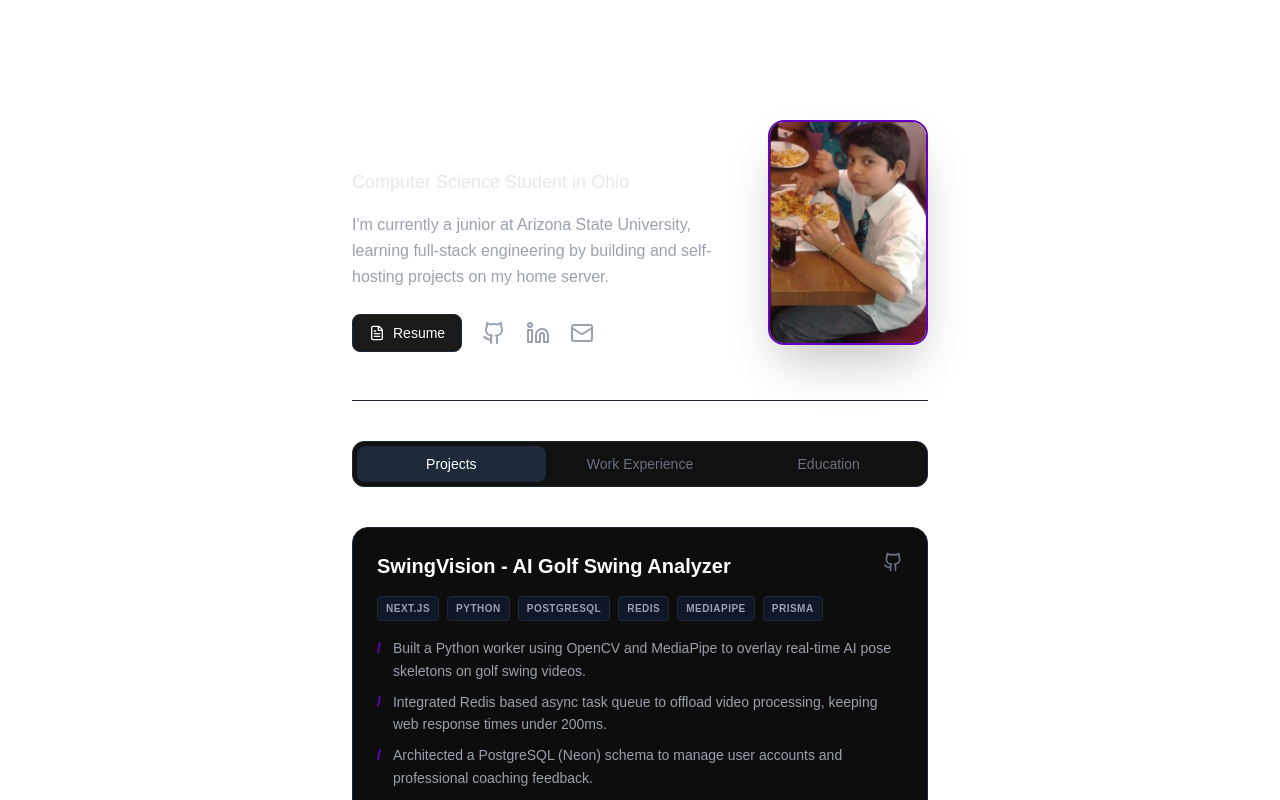
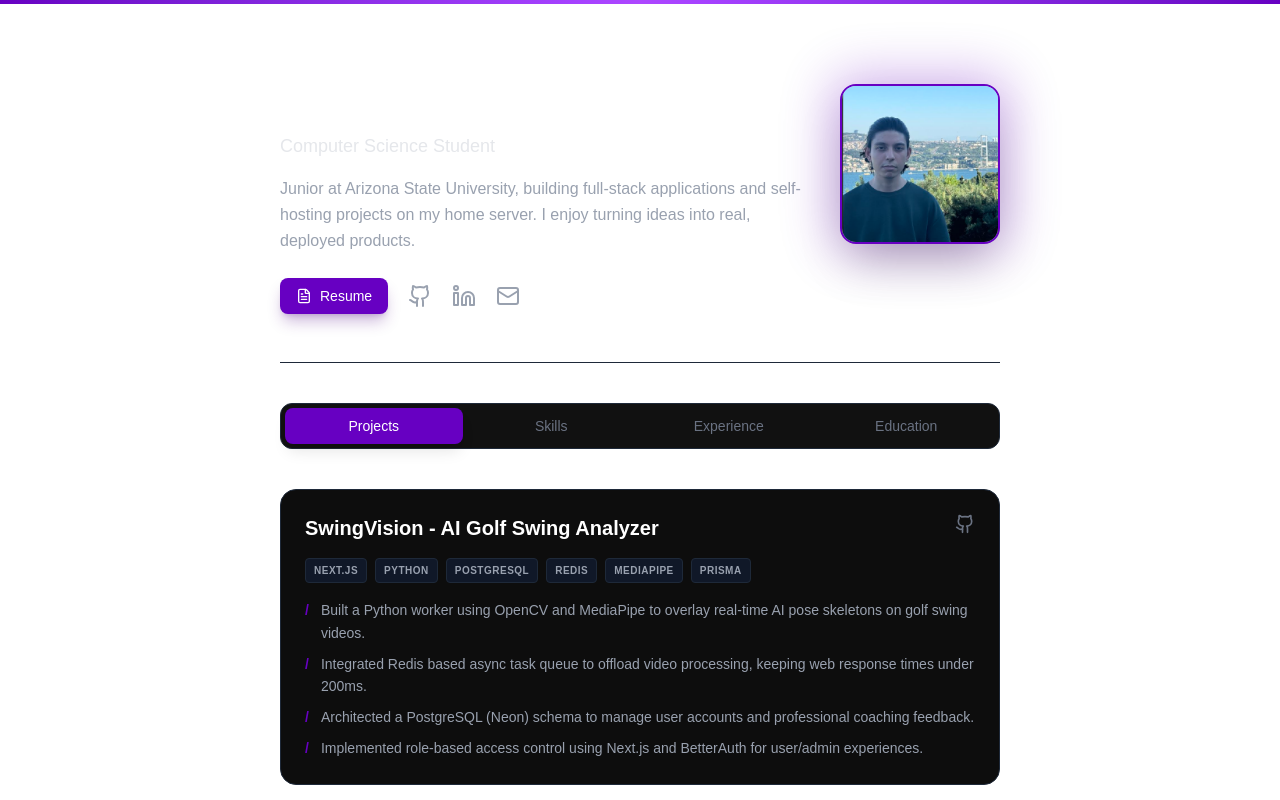
Before and after one commit to ruff1e/PortfolioWebsite, a Next.js app: page / in a window 1280 px wide. Shown: the top 800 px of the page. Built offline with nearby package versions, Linux system fonts and the light colour scheme.

Commit message:
Please enter the commit message for your changes. Lines starting

```diff
--- a/app/education/page.tsx
+++ /dev/null
@@ -1,9 +0,0 @@
-import React from 'react'
-
-const educationPage = () => {
-  return (
-    <div>education page</div>
-  )
-}
-
-export default educationPage
--- a/app/layout.tsx
+++ b/app/layout.tsx
@@ -8,14 +8,7 @@ export default function RootLayout({
 }>) {
   return (
   <html lang="en">
-    <body>
-      {/* This main container limits the width and centers everything */}
-      <div className="max-w-2xl mx-auto px-6 py-10">
-
-
-        {children}
-      </div>
-    </body>
+    <body>{children}</body>
   </html>
 );
 }
--- a/app/page.tsx
+++ b/app/page.tsx
@@ -4,10 +4,29 @@ import Link from "next/link";
 import { useState } from "react";
 import { Github, Linkedin, Mail, FileText } from "lucide-react";
 
+const SKILLS = {
+  Languages: ["Python", "Java", "JavaScript", "TypeScript", "C", "C++"],
+  Frameworks: ["Next.js", "React", "Django", "Spring Boot"],
+  "Databases & Tools": [
+    "PostgreSQL",
+    "MySQL",
+    "SQLite",
+    "Redis",
+    "Prisma",
+    "Docker",
+  ],
+  "Cloud & DevOps": ["AWS", "CI/CD", "Linux/Unix", "Git/GitHub"],
+  Other: ["MediaPipe", "OpenCV", "Postman", "PyTest"],
+};
+
 export default function Home() {
   const [activeTab, setActiveTab] = useState("projects");
 
   return (
+    <>
+      {/* Purple accent bar */}
+      <div className="h-1 w-full bg-gradient-to-r from-[#6700c2] via-purple-500 to-[#6700c2]" />
+
       <main className="max-w-3xl mx-auto px-6 py-12 md:py-20">
         {/* Header Section */}
         <section className="flex flex-col-reverse md:flex-row items-start justify-between gap-8 mb-12">
@@ -16,22 +35,24 @@ export default function Home() {
               Hi, I'm Emre
             </h1>
             <p className="text-lg font-medium text-gray-200 mb-4">
-            Computer Science Student in Ohio
+              Computer Science Student
             </p>
             <p className="text-gray-400 leading-relaxed mb-6">
-            I'm currently a junior at Arizona State University, learning full-stack
-            engineering by building and self-hosting projects on my home server.
+              Junior at Arizona State University, building full-stack
+              applications and self-hosting projects on my home server. I enjoy
+              turning ideas into real, deployed products.
             </p>
 
             <div className="flex items-center space-x-5">
               <Link href="/ResumeEmreKadirhan.pdf" target="_blank">
-              <button className="flex items-center gap-2 bg-[#1a1a1a] px-4 py-2 rounded-lg border border-gray-800 hover:bg-gray-800 transition text-sm font-medium text-white">
+                <button className="flex items-center gap-2 bg-[#6700c2] px-4 py-2 rounded-lg hover:bg-purple-700 transition text-sm font-medium text-white shadow-lg shadow-purple-900/30">
                   <FileText size={16} />
                   Resume
                 </button>
               </Link>
 
-            <Link href="https://github.com/ruff1e"
+              <Link
+                href="https://github.com/ruff1e"
                 target="_blank"
                 className="text-gray-400 hover:text-white transition"
                 title="GitHub"
@@ -39,7 +60,8 @@ export default function Home() {
                 <Github size={24} />
               </Link>
 
-            <Link href="https://www.linkedin.com/in/emre-kadirhan-b68142228/"
+              <Link
+                href="https://www.linkedin.com/in/emre-kadirhan-b68142228/"
                 target="_blank"
                 className="text-gray-400 hover:text-white transition"
                 title="LinkedIn"
@@ -47,7 +69,8 @@ export default function Home() {
                 <Linkedin size={24} />
               </Link>
 
-            <Link href="mailto:kadirhanemreemre@gmail.com"
+              <Link
+                href="mailto:kadirhanemreemre@gmail.com"
                 className="text-gray-400 hover:text-white transition"
                 title="Email Me"
               >
@@ -56,13 +79,14 @@ export default function Home() {
             </div>
           </div>
 
-        <div className="relative w-32 h-32 md:w-40 md:h-40 shrink-0">
+          <div className="relative shrink-0">
+            <div className="absolute inset-0 rounded-2xl bg-[#6700c2] blur-xl opacity-30 scale-110" />
             <Image
-            src="/og.png"
+              src="/mefoto.png"
               alt="Emre"
               width={160}
               height={160}
-            className="rounded-2xl object-cover border-2 border-[#6700c2] shadow-2xl"
+              className="relative w-32 h-32 md:w-40 md:h-40 rounded-2xl object-cover border-2 border-[#6700c2] shadow-2xl"
             />
           </div>
         </section>
@@ -72,15 +96,17 @@ export default function Home() {
         {/* Navigation Tabs */}
         <div className="w-full">
           <div className="flex bg-[#111] p-1 rounded-xl mb-10 border border-gray-800">
-          {["projects", "work", "education"].map((tab) => (
+            {["projects", "skills", "work", "education"].map((tab) => (
               <button
                 key={tab}
                 onClick={() => setActiveTab(tab)}
-              className={`flex-1 py-2 text-sm font-medium rounded-lg capitalize transition ${
-                activeTab === tab ? "bg-gray-800 text-white" : "text-gray-500 hover:text-gray-300"
+                className={`flex-1 py-2 text-sm font-medium rounded-lg capitalize transition-all duration-200 ${
+                  activeTab === tab
+                    ? "bg-[#6700c2] text-white shadow-lg"
+                    : "text-gray-500 hover:text-gray-300"
                 }`}
               >
-              {tab === "work" ? "Work Experience" : tab}
+                {tab === "work" ? "Experience" : tab}
               </button>
             ))}
           </div>
@@ -91,13 +117,20 @@ export default function Home() {
               <div className="animate-in fade-in slide-in-from-bottom-4 duration-500 space-y-6">
                 <ProjectItem
                   title="SwingVision - AI Golf Swing Analyzer"
-                tags={["Next.js", "Python", "PostgreSQL", "Redis", "MediaPipe", "Prisma"]}
+                  tags={[
+                    "Next.js",
+                    "Python",
+                    "PostgreSQL",
+                    "Redis",
+                    "MediaPipe",
+                    "Prisma",
+                  ]}
                   github="https://github.com/ruff1e/Golf-Swing-Analysis"
                   points={[
                     "Built a Python worker using OpenCV and MediaPipe to overlay real-time AI pose skeletons on golf swing videos.",
                     "Integrated Redis based async task queue to offload video processing, keeping web response times under 200ms.",
                     "Architected a PostgreSQL (Neon) schema to manage user accounts and professional coaching feedback.",
-                  "Implemented role-based access control using Next.js and BetterAuth for user/admin experiences."
+                    "Implemented role-based access control using Next.js and BetterAuth for user/admin experiences.",
                   ]}
                 />
                 <ProjectItem
@@ -105,7 +138,7 @@ export default function Home() {
                   tags={["Python", "Django", "SQLite", "Stripe API"]}
                   points={[
                     "Built a full-featured auction platform with real-time bid validation, category filtering, and watchlists.",
-                  "Integrated Stripe API for secure payment processing on completed auction transactions."
+                    "Integrated Stripe API for secure payment processing on completed auction transactions.",
                   ]}
                 />
                 <ProjectItem
@@ -114,9 +147,34 @@ export default function Home() {
                   points={[
                     "Architected a full-stack CRUD application with Spring Boot to manage academic records and personal data.",
                     "Designed and tested 15+ RESTful API endpoints using Postman covering full request/response lifecycles.",
-                  "Implemented multi-parameter search and dynamic sorting to reduce administrative retrieval time."
+                    "Implemented multi-parameter search and dynamic sorting to reduce administrative retrieval time.",
                   ]}
                 />
+              </div>
+            )}
+
+            {activeTab === "skills" && (
+              <div className="animate-in fade-in slide-in-from-bottom-4 duration-500 space-y-6">
+                {Object.entries(SKILLS).map(([category, items]) => (
+                  <div
+                    key={category}
+                    className="p-5 rounded-2xl border border-gray-800 bg-[#0d0d0d]"
+                  >
+                    <h3 className="text-sm font-bold uppercase tracking-widest text-[#6700c2] mb-3">
+                      {category}
+                    </h3>
+                    <div className="flex flex-wrap gap-2">
+                      {items.map((skill) => (
+                        <span
+                          key={skill}
+                          className="px-3 py-1.5 text-sm font-medium bg-gray-900 border border-gray-700 text-gray-300 rounded-lg hover:border-[#6700c2] hover:text-white transition-colors"
+                        >
+                          {skill}
+                        </span>
+                      ))}
+                    </div>
+                  </div>
+                ))}
               </div>
             )}
 
@@ -124,13 +182,13 @@ export default function Home() {
               <div className="animate-in fade-in slide-in-from-bottom-4 duration-500">
                 <ExperienceItem
                   company="TQueue Software StartUp"
-                location="Mugla, Turkiye"
+                  location="Mugla, Türkiye"
                   role="Software Engineer Intern"
-                date="June 2024 - August 2024"
+                  date="June 2024 – August 2024"
                   points={[
-                  "Optimized backend queries and refactored inefficient code paths, improving performance and scalability of core services",
-                  "Refactored the customer management module to a more modular, service-oriented architecture, reducing technical debt and improving feature delivery speed",
-                  "Participated in code reviews for a team of 3+ engineers, providing constructive feedback that improved code quality and reduced review cycle time"
+                    "Optimized backend queries and refactored inefficient code paths, improving performance and scalability of core services.",
+                    "Refactored the customer management module to a more modular, service-oriented architecture, reducing technical debt and improving feature delivery speed.",
+                    "Participated in code reviews for a team of 3+ engineers, providing constructive feedback that improved code quality and reduced review cycle time.",
                   ]}
                   logoSrc="/david.png"
                 />
@@ -138,52 +196,80 @@ export default function Home() {
             )}
 
             {activeTab === "education" && (
-            <div className="animate-in fade-in slide-in-from-bottom-4 duration-500 space-y-10">
+              <div className="animate-in fade-in slide-in-from-bottom-4 duration-500 space-y-6">
                 <EducationItem
                   school="Arizona State University"
                   degree="Bachelor of Computer Science"
-                date="2025 - 2027"
+                  date="2025 – 2027"
                   gpa="3.86"
                   logo="/asulogo.jpg"
                 />
                 <EducationItem
                   school="University of Texas at Dallas"
                   degree="Bachelor of Computer Science"
-                date="2022 - 2025"
+                  date="2022 – 2025"
                   logo="/utdlogo.png"
                 />
               </div>
             )}
           </div>
         </div>
+
+        {/* Footer */}
+        <footer className="mt-20 pt-8 border-t border-gray-800 text-center text-xs text-gray-600">
+          © {new Date().getFullYear()} Emre Can Kadirhan · Built with Next.js
+        </footer>
       </main>
+    </>
   );
 }
 
 /* --- Sub-Components --- */
 
-function ProjectItem({ title, tags, points, github }: { title: string, tags: string[], points: string[], github?: string }) {
+function ProjectItem({
+  title,
+  tags,
+  points,
+  github,
+}: {
+  title: string;
+  tags: string[];
+  points: string[];
+  github?: string;
+}) {
   return (
-    <div className="p-6 rounded-2xl border border-gray-800 bg-[#0d0d0d] hover:border-gray-700 transition-colors group">
+    <div className="p-6 rounded-2xl border border-gray-800 bg-[#0d0d0d] hover:border-purple-800 hover:shadow-lg hover:shadow-purple-950/30 transition-all duration-300 group">
       <div className="flex justify-between items-start mb-4">
-        <h3 className="text-xl font-bold text-white group-hover:text-[#6700c2] transition-colors">{title}</h3>
+        <h3 className="text-xl font-bold text-white group-hover:text-[#6700c2] transition-colors">
+          {title}
+        </h3>
         {github && (
-          <Link href={github} target="_blank" className="text-gray-500 hover:text-white transition">
+          <Link
+            href={github}
+            target="_blank"
+            className="text-gray-500 hover:text-white transition"
+          >
             <Github size={20} />
           </Link>
         )}
       </div>
       <div className="flex flex-wrap gap-2 mb-4">
-        {tags.map(tag => (
-          <span key={tag} className="px-2 py-1 text-[10px] font-bold uppercase tracking-wider bg-gray-900 border border-gray-800 text-gray-400 rounded">
+        {tags.map((tag) => (
+          <span
+            key={tag}
+            className="px-2 py-1 text-[10px] font-bold uppercase tracking-wider bg-gray-900 border border-gray-800 text-gray-400 rounded"
+          >
             {tag}
           </span>
         ))}
       </div>
       <ul className="space-y-2">
         {points.map((point, i) => (
-          <li key={i} className="text-sm text-gray-400 leading-relaxed flex gap-3">
-            <span className="text-[#6700c2] font-bold">/</span>
+          <li
+            key={i}
+            className="text-sm text-gray-400 leading-relaxed flex gap-3"
+          >
+            <span className="text-[#6700c2] font-bold shrink-0">/</span>
             {point}
           </li>
         ))}
@@ -192,11 +278,23 @@ function ProjectItem({ title, tags, points, github }: { title: string, tags: str
   );
 }
 
-function ExperienceItem({ company, role, date, points, logoSrc, location }: any) {
+function ExperienceItem({
+  company,
+  role,
+  date,
+  points,
+  logoSrc,
+  location,
+}: any) {
   return (
-    <div className="flex gap-4">
+    <div className="p-6 rounded-2xl border border-gray-800 bg-[#0d0d0d] flex gap-4">
       <div className="relative w-12 h-12 bg-gray-900 border border-gray-800 rounded-lg shrink-0 overflow-hidden">
-        <Image src={logoSrc} alt={company} fill className="p-2 object-contain" />
+        <Image
+          src={logoSrc}
+          alt={company}
+          fill
+          className="p-2 object-contain"
+        />
       </div>
       <div className="flex-1">
         <div className="flex flex-col md:flex-row md:justify-between md:items-start mb-1">
@@ -205,14 +303,19 @@ function ExperienceItem({ company, role, date, points, logoSrc, location }: any)
             <p className="text-sm text-[#6700c2] font-medium italic">{role}</p>
           </div>
           <div className="text-left md:text-right mt-1 md:mt-0">
-            <p className="text-xs font-bold text-gray-300 uppercase tracking-wide">{location}</p>
+            <p className="text-xs font-bold text-gray-300 uppercase tracking-wide">
+              {location}
+            </p>
             <p className="text-xs text-gray-500">{date}</p>
           </div>
         </div>
         <ul className="mt-4 space-y-2">
           {points.map((point: string, i: number) => (
-            <li key={i} className="text-sm text-gray-400 leading-relaxed flex gap-3">
-              <span className="text-gray-600">•</span>
+            <li
+              key={i}
+              className="text-sm text-gray-400 leading-relaxed flex gap-3"
+            >
+              <span className="text-[#6700c2] font-bold shrink-0">/</span>
               {point}
             </li>
           ))}
@@ -224,14 +327,18 @@ function ExperienceItem({ company, role, date, points, logoSrc, location }: any)
 
 function EducationItem({ school, degree, date, gpa, logo }: any) {
   return (
-    <div className="flex gap-4">
+    <div className="p-5 rounded-2xl border border-gray-800 bg-[#0d0d0d] flex gap-4 items-start">
       <div className="relative w-12 h-12 bg-gray-900 border border-gray-800 rounded-lg shrink-0 overflow-hidden">
         <Image src={logo} alt={school} fill className="p-1 object-contain" />
       </div>
       <div>
         <h3 className="font-bold text-white text-lg">{school}</h3>
-        <p className="text-sm text-gray-400">{degree} • {date}</p>
-        {gpa && <p className="text-sm text-[#6700c2] font-medium mt-1">GPA: {gpa}</p>}
+        <p className="text-sm text-gray-400">
+          {degree} · {date}
+        </p>
+        {gpa && (
+          <p className="text-sm text-[#6700c2] font-medium mt-1">GPA: {gpa}</p>
+        )}
       </div>
     </div>
   );
```
Also changed, not shown: public/mefoto.png (added), public/og.png (deleted). Lines whose indentation alone changed are shown as unchanged.
